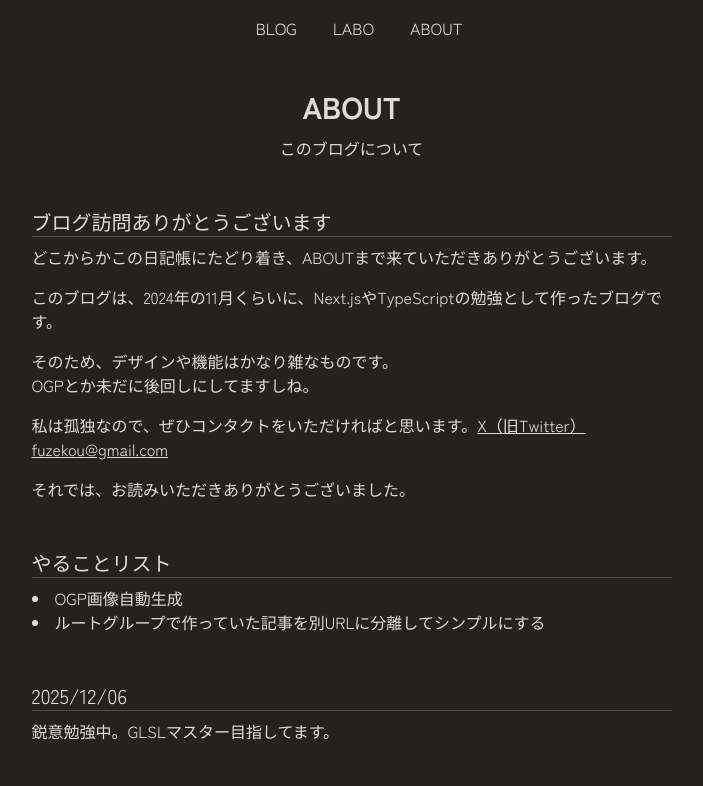
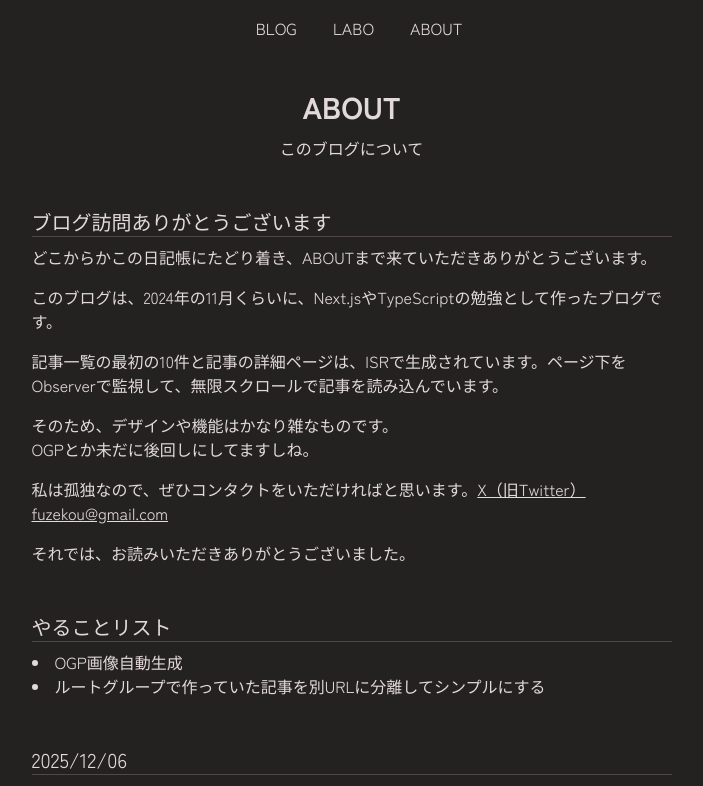
Before and after one commit to Musasi914/blog2, a Next.js app: page /about in a window 1280 px wide. Shown: the top 786 px of the page, without its empty margins (281-984 px from the left). Built offline with nearby package versions, Linux system fonts and the light colour scheme.

Commit message:
feat: about言葉追加

```diff
--- a/src/app/(blog)/about/page.tsx
+++ b/src/app/(blog)/about/page.tsx
@@ -21,6 +21,9 @@ export default function About() {
             </p>
             <p>
               このブログは、2024年の11月くらいに、Next.jsやTypeScriptの勉強として作ったブログです。
+            </p>
+            <p>
+              記事一覧の最初の10件と記事の詳細ページは、ISRで生成されています。ページ下をObserverで監視して、無限スクロールで記事を読み込んでいます。
             </p>
             <p>
               そのため、デザインや機能はかなり雑なものです。
```
